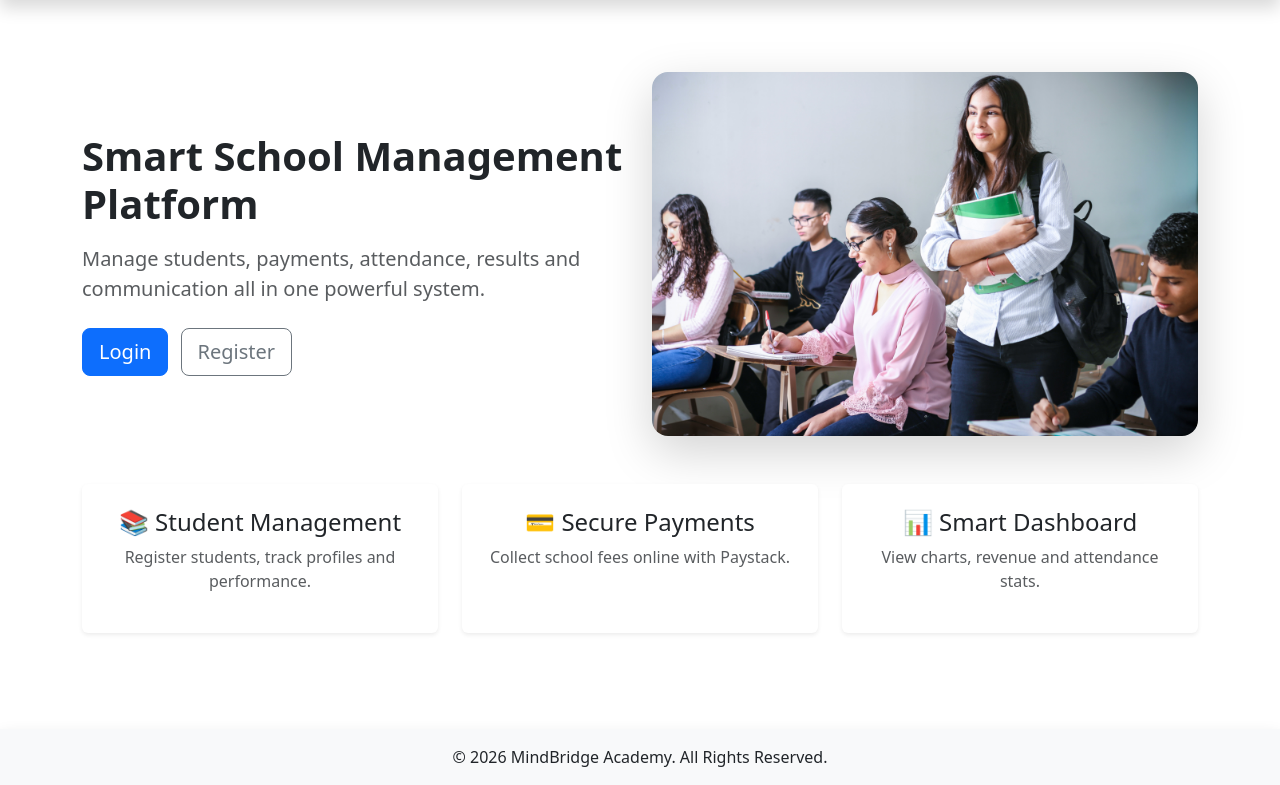
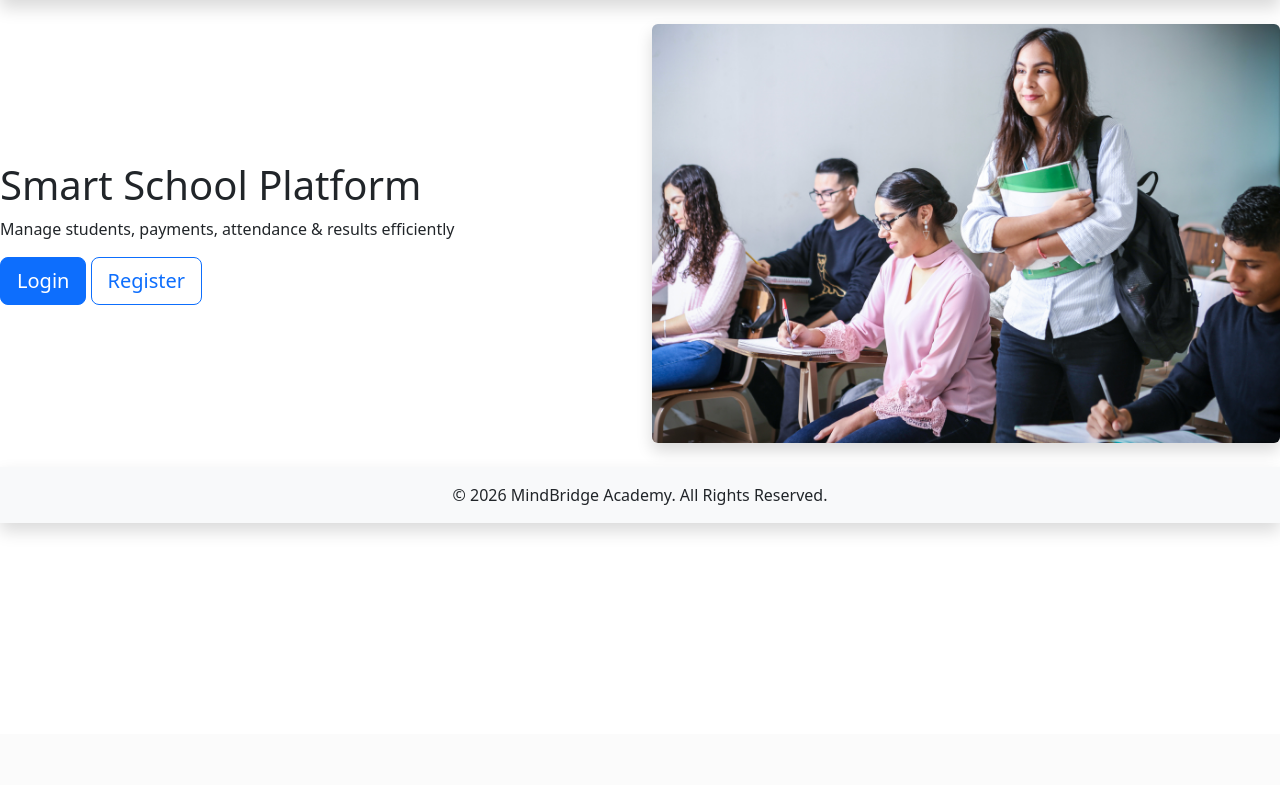
Before and after one commit to godwinlevel139-cpu/MindBridgeAcademy, a Flask app: page / in a window 1280 px wide. Shown: the part 66-851 px from the top of the page. After the commit the page ends 598 px from the top, so only its background shows below. Run offline with Flask 3, Linux system fonts and the light colour scheme; some libraries are stand-ins or nearby versions.

Commit message:
Update home.html

```diff
--- a/templates/home.html
+++ b/templates/home.html
@@ -1,75 +1,16 @@
 {% extends "base.html" %}
-
 {% block content %}
 
-<div class="container py-5">
-
-    <div class="row align-items-center g-4">
-
-        <!-- TEXT SIDE -->
-        <div class="col-md-6">
-
-            <h1 class="fw-bold mb-3">
-                Smart School Management Platform
-            </h1>
-
-            <p class="lead text-muted">
-                Manage students, payments, attendance, results and communication
-                all in one powerful system.
-            </p>
-
-            <div class="mt-4">
-                <a href="/login" class="btn btn-primary btn-lg me-2">
-                    Login
-                </a>
-
-                <a href="/register" class="btn btn-outline-secondary btn-lg">
-                    Register
-                </a>
-            </div>
-
-        </div>
-
-        <!-- IMAGE SIDE -->
-        <div class="col-md-6 text-center">
-
-            <img
-                src="{{ url_for('static', filename='images/students.jpg') }}"
-                alt="Students"
-                class="img-fluid rounded-4 shadow-lg"
-                style="max-height:420px; object-fit:cover;"
-            >
-
-        </div>
-
+<div class="row align-items-center">
+    <div class="col-md-6">
+        <h1>Smart School Platform</h1>
+        <p>Manage students, payments, attendance & results efficiently</p>
+        <a href="/login" class="btn btn-primary btn-lg">Login</a>
+        <a href="/register" class="btn btn-outline-primary btn-lg">Register</a>
     </div>
-
-    <!-- FEATURES SECTION -->
-    <div class="row text-center mt-5">
-
-        <div class="col-md-4 mb-4">
-            <div class="card shadow-sm border-0 p-4 h-100">
-                <h4>📚 Student Management</h4>
-                <p class="text-muted">Register students, track profiles and performance.</p>
-            </div>
-        </div>
-
-        <div class="col-md-4 mb-4">
-            <div class="card shadow-sm border-0 p-4 h-100">
-                <h4>💳 Secure Payments</h4>
-                <p class="text-muted">Collect school fees online with Paystack.</p>
-            </div>
-        </div>
-
-        <div class="col-md-4 mb-4">
-            <div class="card shadow-sm border-0 p-4 h-100">
-                <h4>📊 Smart Dashboard</h4>
-                <p class="text-muted">View charts, revenue and attendance stats.</p>
-            </div>
-        </div>
-
+    <div class="col-md-6">
+        <img src="{{ url_for('static', filename='images/students.jpg') }}" class="img-fluid rounded shadow">
     </div>
-
 </div>
 
 {% endblock %}
```
